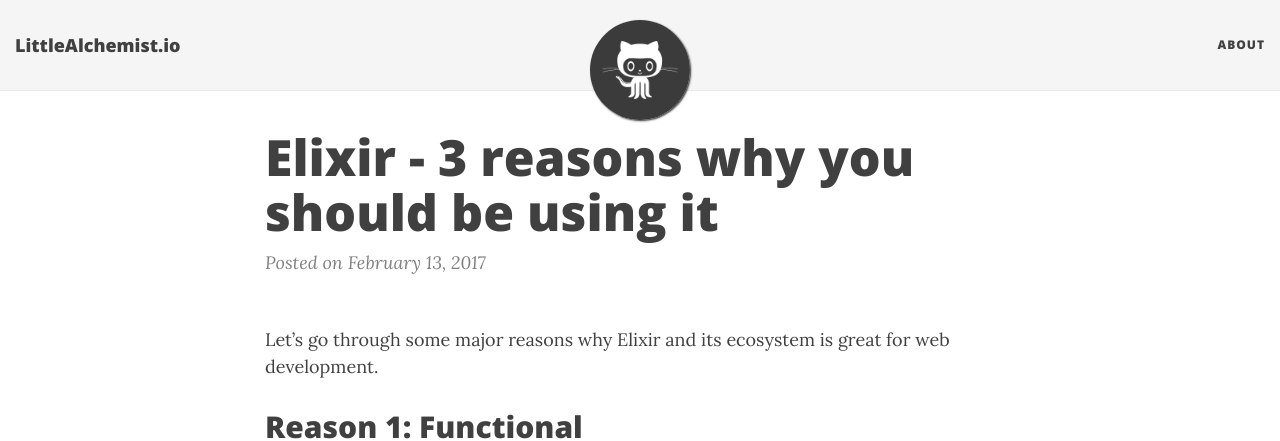
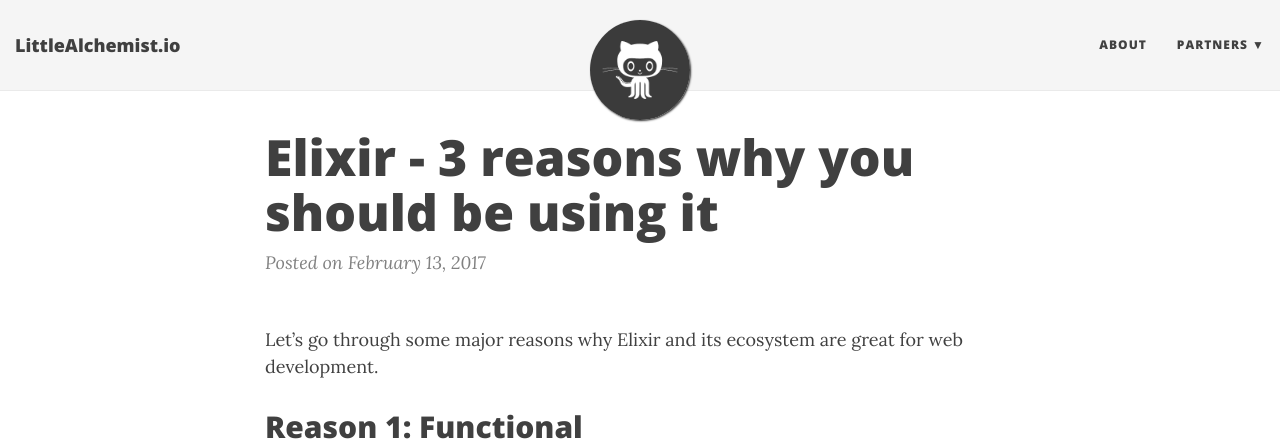
Before and after one commit to lbighetti/littlealchemist.io, a Jekyll site: the page built from _posts/2017-02-13-elixir-3-reasons.md, in a window 1280 px wide and 900 px high. Shown: the top 441 px of the window. Built offline with Jekyll 4.4.1, drawn with Linux system fonts in a browser that asks for light colours; nearby versions of some CDN libraries; comment, search, counter and statistics services are not loaded.

Commit message:
Mr Hyde was here …

```diff
--- a/_config.yml
+++ b/_config.yml
@@ -24,6 +24,9 @@
 # List of links in the navigation bar
 navbar-links:
   About: "about"
+  Partners:
+    - Sprite Storm: "https://sprite-storm.com"
+    - Black Sheep Studios TV: "http://blacksheepstudios.tv"
 
 # Image to show in the navigation bar - image must be a square (width = height)
 # Remove this parameter if you don't want an image in the navbar
--- a/_posts/2017-02-13-elixir-3-reasons.md
+++ b/_posts/2017-02-13-elixir-3-reasons.md
@@ -4,7 +4,7 @@
 date:   2017-02-13 14:12:00 +0100
 ---
 
-Let's go through some major reasons why Elixir and its ecosystem is great for web development.
+Let's go through some major reasons why Elixir and its ecosystem are great for web development.
 
 ## Reason 1: Functional
 
```
